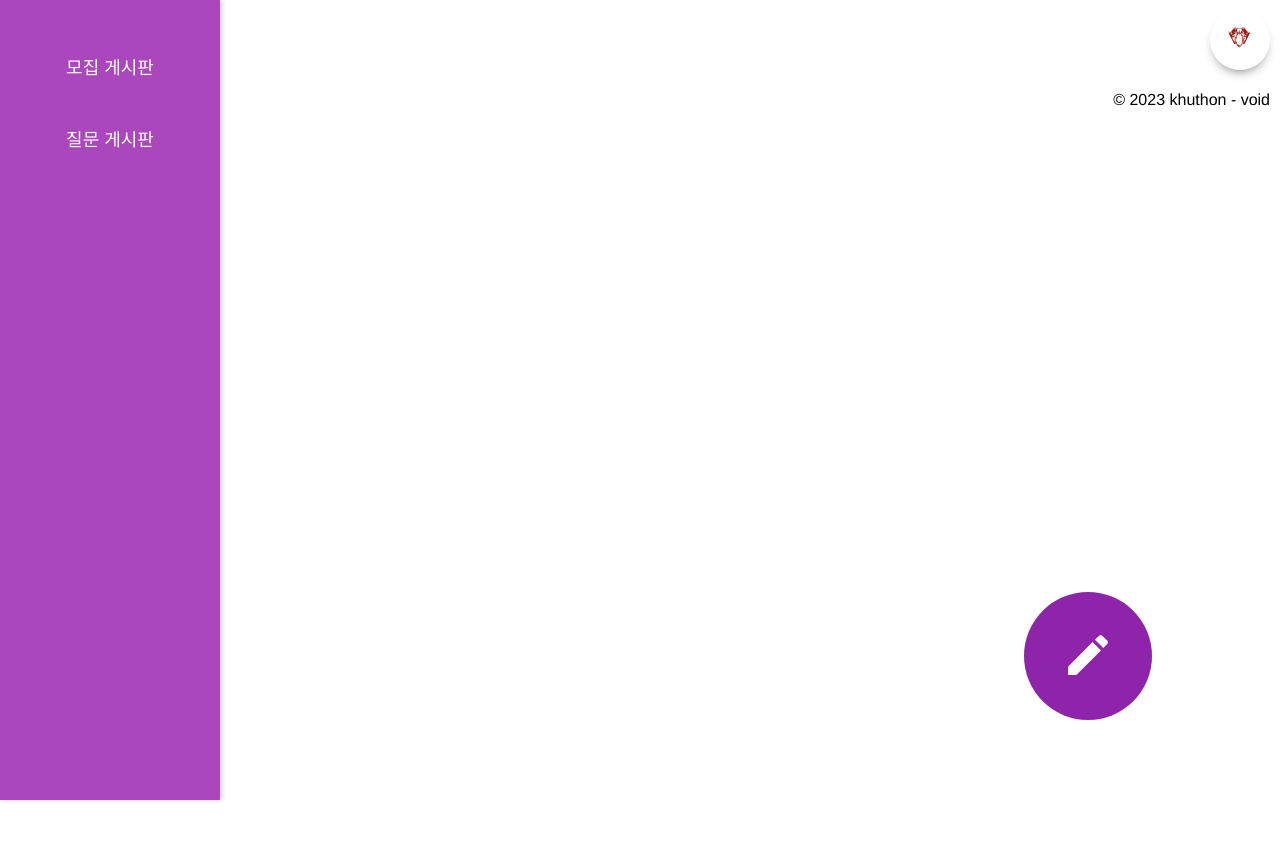
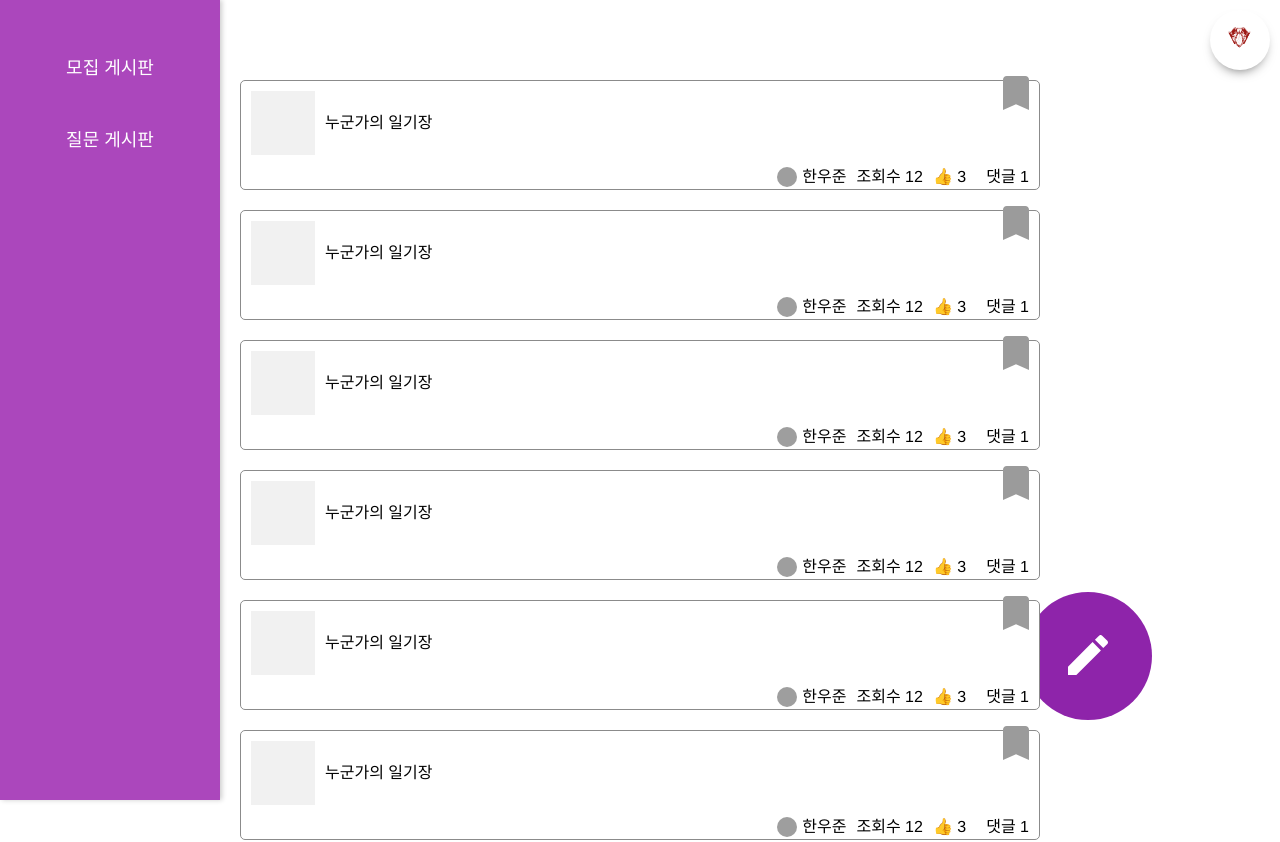
Before and after one commit to KHUTHON-void/front-end, a React (Create React App) app: page /recruit in a window 1280 px wide. Shown: the top 842 px of the page. Before the commit the page ends 800 px from the top, so only its background shows below. Built offline with nearby package versions, Linux system fonts and the light colour scheme; grey boxes are pictures that could not be loaded; a small style sheet from the web is missing.

Commit message:
feat: recruit page ui

```diff
--- a/src/pages/Recruit.js
+++ b/src/pages/Recruit.js
@@ -8,12 +8,13 @@ import { ReactComponent as BookmarkIcon } from "../assets/flag.svg";
 import { ReactComponent as WriteIcon } from "../assets/pen.svg"
 import { useNavigate } from 'react-router-dom'
 import WriteRecruitModal from '../components/WriteRecruitModal'
+import { DiaryList } from '../store/fakeData'
 
 
 const Recruit = () => {
   const navigate = useNavigate();
   const STATIC_URL = "https://void-team.kro.kr/api"
-  const [postList, setPostList] = useState([])
+  const [postList, setPostList] = useState(DiaryList)
   const [isModalOpen, setIsModalOpen] = useState(false);
   const [searchContent, setsearchContent] = useState('')
   const searchedList = searchContent === "" ? postList : postList.filter((post) =>
@@ -86,7 +87,7 @@ export default Recruit
 const WritePostButton = styled.div`
   right: 10vw;
   bottom: 10vh;
-  position : absolute;
+  position : fixed;
   display: flex;
   align-items: center;
   justify-content: center;
--- a/src/pages/VideoChat.js
+++ b/src/pages/VideoChat.js
@@ -99,7 +99,7 @@ const VideoChat = () => {
   }
 
   useEffect(() => {
-    socketRef.current = io("ws::void-team.kro.kr/socket");
+    socketRef.current = io("ws::void-team.kro.kr/api/socket");
 
     pcRef.current = new RTCPeerConnection({
       iceServers: [
@@ -149,14 +149,14 @@ const VideoChat = () => {
         <VideoContainer>
           <MyVideo
           id="myVideo"
-          playsInLine
+          playsInline
           autoPlay
           width="640px"
           height="480px"
           ref={myVideoRef}/>
           <OpponentVideo
           id="opponentVideo"
-          playsInLine
+          playsInline
           autoPlay
           width="640px"
           height="480px"
--- /dev/null
+++ b/src/store/fakeData.js
@@ -0,0 +1,159 @@
+export const DiaryList =
+[
+    {
+      "postId": 1,
+      "title": "누군가의 일기장",
+      "content": "오늘은 개발을 시작했따",
+      "thumbnailImgURL": "",
+      "likeCount": 3,
+      "commentCount": 1,
+      "viewCount": 12,
+      "member": {
+          "userId": 2019102240,
+          "profileImgURL": "",
+          "name": "한우준",
+      },
+      "createdDate": "2023/07/20",
+      "isAnonymous": false,
+      "isMyPost": true,
+      "isLiked": false,
+      "isBookmarked": false
+  },
+  {
+    "postId": 2,
+    "title": "누군가의 일기장",
+    "thumbnailImgURL": "",
+    "likeCount": 3,
+    "commentCount": 1,
+    "viewCount": 12,
+    "member": {
+        "userId": 2019102240,
+        "profileImgURL": "",
+        "name": "한우준",
+    },
+    "createdDate": "2023/07/20",
+    "isAnonymous": false,
+    "isMyPost": true,
+    "isLiked": false,
+    "isBookmarked": false
+},    {
+  "postId": 3,
+  "title": "누군가의 일기장",
+  "thumbnailImgURL": "",
+  "likeCount": 3,
+  "commentCount": 1,
+  "viewCount": 12,
+  "member": {
+      "userId": 2019102240,
+      "profileImgURL": "",
+      "name": "한우준",
+  },
+  "createdDate": "2023/07/20",
+  "isAnonymous": false,
+  "isMyPost": true,
+  "isLiked": false,
+  "isBookmarked": false
+},    {
+  "postId": 4,
+  "title": "누군가의 일기장",
+  "thumbnailImgURL": "",
+  "likeCount": 3,
+  "commentCount": 1,
+  "viewCount": 12,
+  "member": {
+      "userId": 2019102240,
+      "profileImgURL": "",
+      "name": "한우준",
+  },
+  "createdDate": "2023/07/20",
+  "isAnonymous": false,
+  "isMyPost": true,
+  "isLiked": false,
+  "isBookmarked": false
+},    {
+  "postId": 5,
+  "title": "누군가의 일기장",
+  "thumbnailImgURL": "",
+  "likeCount": 3,
+  "commentCount": 1,
+  "viewCount": 12,
+  "member": {
+      "userId": 2019102240,
+      "profileImgURL": "",
+      "name": "한우준",
+  },
+  "createdDate": "2023/07/20",
+  "isAnonymous": false,
+  "isMyPost": true,
+  "isLiked": false,
+  "isBookmarked": false
+},    {
+  "postId": 6,
+  "title": "누군가의 일기장",
+  "thumbnailImgURL": "",
+  "likeCount": 3,
+  "commentCount": 1,
+  "viewCount": 12,
+  "member": {
+      "userId": 2019102240,
+      "profileImgURL": "",
+      "name": "한우준",
+  },
+  "createdDate": "2023/07/20",
+  "isAnonymous": false,
+  "isMyPost": true,
+  "isLiked": false,
+  "isBookmarked": false
+},    {
+  "postId": 7,
+  "title": "누군가의 일기장",
+  "thumbnailImgURL": "",
+  "likeCount": 3,
+  "commentCount": 1,
+  "viewCount": 12,
+  "member": {
+      "userId": 2019102240,
+      "profileImgURL": "",
+      "name": "한우준",
+  },
+  "createdDate": "2023/07/20",
+  "isAnonymous": false,
+  "isMyPost": true,
+  "isLiked": false,
+  "isBookmarked": false
+},    {
+  "postId": 8,
+  "title": "누군가의 일기장",
+  "thumbnailImgURL": "",
+  "likeCount": 3,
+  "commentCount": 1,
+  "viewCount": 12,
+  "member": {
+      "userId": 2019102240,
+      "profileImgURL": "",
+      "name": "한우준",
+  },
+  "createdDate": "2023/07/20",
+  "isAnonymous": false,
+  "isMyPost": true,
+  "isLiked": false,
+  "isBookmarked": false
+},    {
+  "postId": 9,
+  "title": "누군가의 일기장",
+  "thumbnailImgURL": "",
+  "likeCount": 3,
+  "commentCount": 1,
+  "viewCount": 12,
+  "member": {
+      "userId": 2019102240,
+      "profileImgURL": "",
+      "name": "한우준",
+  },
+  "createdDate": "2023/07/20",
+  "isAnonymous": false,
+  "isMyPost": true,
+  "isLiked": false,
+  "isBookmarked": false
+},
+]
```
Also changed, not shown: src/pages/RecruitDetail.js (added, +12 -0 lines).
